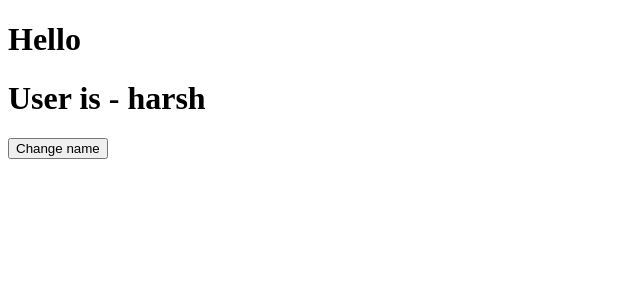
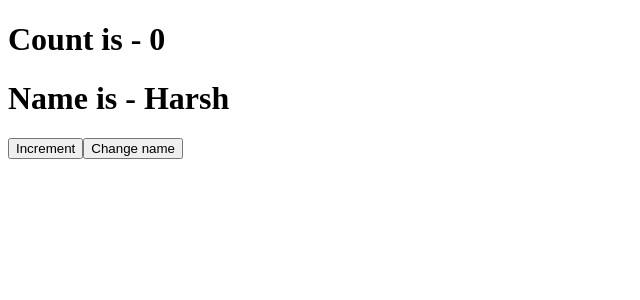
Before and after one commit to forgewithharsh/sheriyans-cohort3.0, a React (Vite) app in the folder react/day6-rendering-formHandling/: page / in a window 1280 px wide. Shown: the top 300 px of the page, without its empty margins (0-640 px from the left). Built offline with nearby package versions, Linux system fonts and the light colour scheme.

Commit message:
refactor: update user state management and enhance rendering in App component

```diff
--- a/react/day6-rendering-formHandling/src/App.jsx
+++ b/react/day6-rendering-formHandling/src/App.jsx
@@ -1,17 +1,19 @@
 import React, { useState } from "react";
 
 const App = () => {
-  const [user, setUser] = useState("harsh");
-
-  let handleClick = () => {
-    setUser("gullu");
-  };
+  console.log("app rendering...");
+  const [count, setCount] = useState(0);
+  const [user, setUser] = useState({
+    name: "Harsh",
+  });
 
   return (
     <div>
-      <h1>Hello</h1>
-      <h1>User is - {user}</h1>
-      <button onClick={handleClick}>Change name</button>
+      <h1>Count is - {count}</h1>
+      <h1>Name is - {user.name}</h1>
+
+      <button onClick={() => setCount(count + 1)}>Increment</button>
+      <button onClick={() => setUser({ name: "Harry" })}>Change name</button>
     </div>
   );
 };
```
